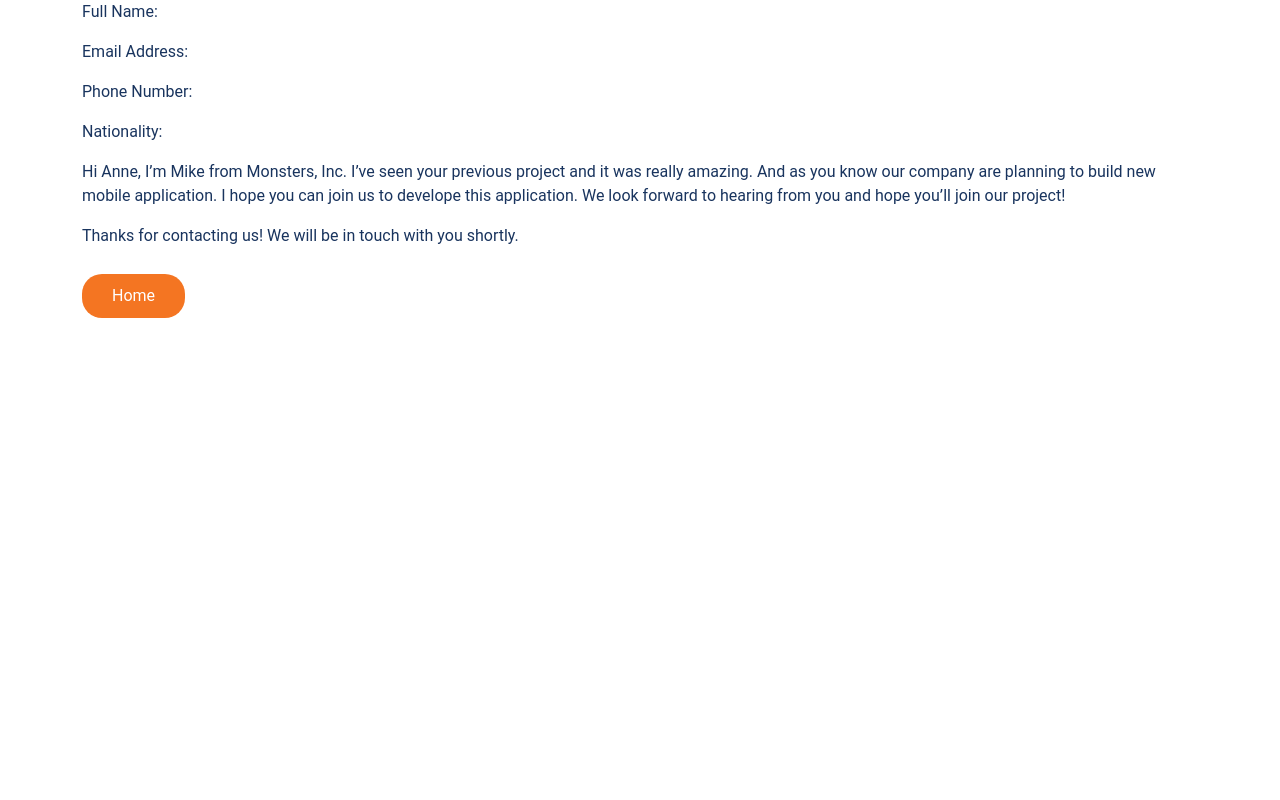
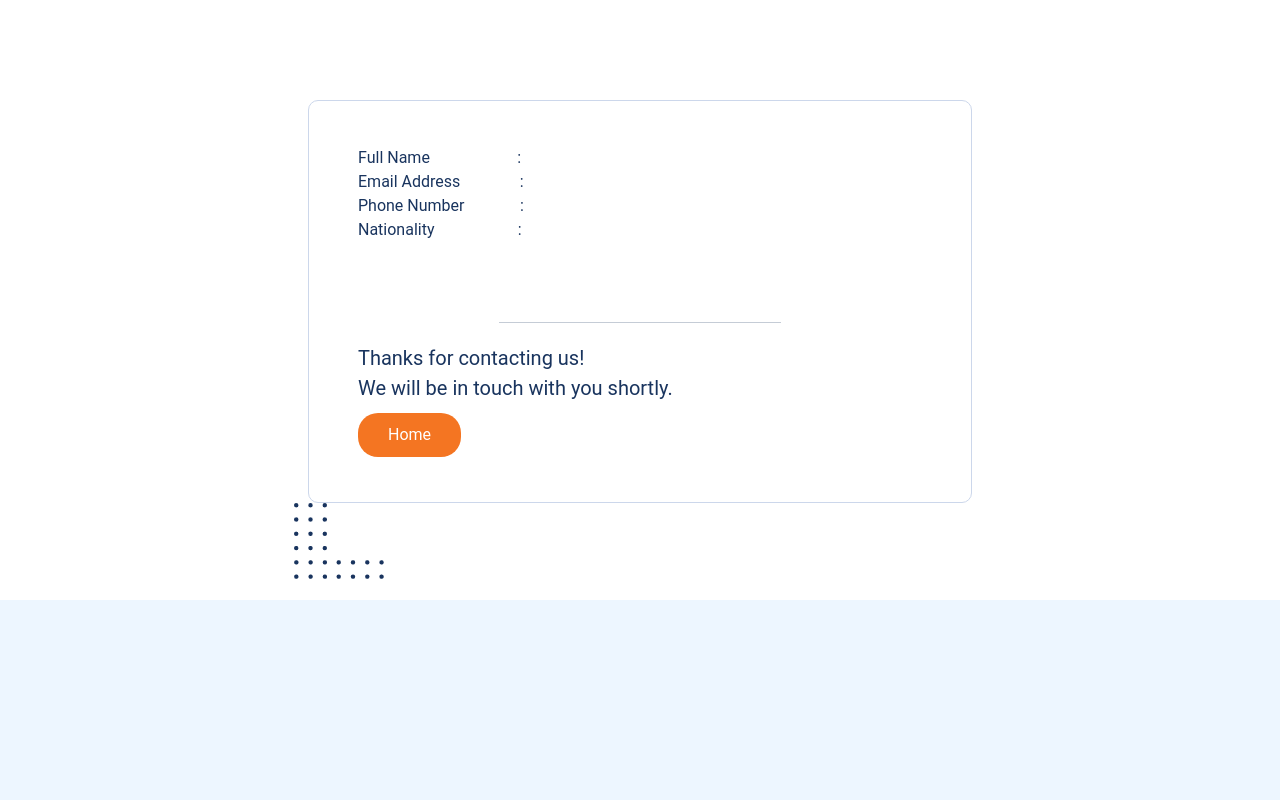
Before and after one commit to waldofx/HTML-CSS-Project-1, a plain HTML site: page review_message.html in a window 1280 px wide. Drawn offline with nearby package versions, Linux system fonts and the light colour scheme.

Commit message:
local storage + review_message css
local storage + review_message css

```diff
--- a/assets/css/style.css
+++ b/assets/css/style.css
@@ -113,6 +113,46 @@ body {
     margin-bottom: 16px;
 }
 
+.messagebox {
+    margin: 0 auto;
+    margin-top: 100px;
+    border: 2px solid grey;
+    max-width: 664px;
+    padding: 45px 49px;
+    background-color: #ffffff;
+    border: 1px solid #ccd7eb;
+    border-radius: 10px;
+}
+
+.background1 {
+    position: absolute;
+    z-index: -1;
+    top: 0;
+    left: 0;
+    height: 75%;
+    width: 100%;
+    background-color: #ffffff;
+}
+.background2 {
+    position: absolute;
+    z-index: -1;
+    top: 75%;
+    left: 0;
+    height: 25%;
+    width: 100%;
+    background-color: #edf6ff;
+}
+
+.row > hr {
+    width: 50%;
+    margin: 0px auto;
+    margin-bottom: 20px;
+}
+
+.row > div > p {
+    margin-bottom: 0;
+}
+
 @media (max-width: 767.99px) {
     .forms-a,
     #nasionality {
@@ -124,4 +164,9 @@ body {
     .img-banner {
         display: none;
     }
+
+    .messagebox {
+        max-width: 500px;
+        padding: 45px 49px;
+    }
 }
--- a/review_message.html
+++ b/review_message.html
@@ -11,29 +11,52 @@
 </head>
 
 <body>
-    <div class="container align-self-center">
+    <div class="background1"></div>
+    <div class="background2"></div>
+    <div class="container align-self-center messagebox">
         <div class="row">
             <div>
-                <p>Full Name: </p>
-                <p>Email Address: </p>
-                <p>Phone Number: </p>
-                <p>Nationality: </p>
+                <p>Full Name &nbsp&nbsp&nbsp&nbsp&nbsp&nbsp&nbsp&nbsp&nbsp&nbsp&nbsp&nbsp&nbsp&nbsp&nbsp&nbsp&nbsp&nbsp&nbsp&nbsp :
+                    <span id="mname" style="display:inline;">Mike</span>
+                </p>
+                <p>Email Address &nbsp&nbsp&nbsp&nbsp&nbsp&nbsp&nbsp&nbsp&nbsp&nbsp&nbsp&nbsp&nbsp :
+                    <span id="memail" style="display:inline;">mr.wazowski@email.com</span>
+                </p>
+                <p>Phone Number &nbsp&nbsp&nbsp&nbsp&nbsp&nbsp&nbsp&nbsp&nbsp&nbsp&nbsp&nbsp :
+                    <span id="mphone" style="display:inline;">081234567890</span>
+                </p>
+                <p>Nationality &nbsp&nbsp&nbsp&nbsp&nbsp&nbsp&nbsp&nbsp&nbsp&nbsp&nbsp&nbsp&nbsp&nbsp&nbsp&nbsp&nbsp&nbsp&nbsp :
+                    <span id="mnational" style="display:inline;">Indonesian</span>
+                </p>
             </div>
+            <div style="margin-top: 30px; margin-bottom: 50px;">
+                <p><i id="mmessage">
+                        Anne, I’m Mike from Monsters, Inc. I’ve seen your previous project and it was really amazing. And as you know our
+                        company are planning to build new mobile application. I hope you can join us to develope this application. We look forward to
+                        hearing from you and hope you’ll join our project!
+                    </i></p>
+            </div>
+            <hr />
             <div>
-                <p>Hi Anne, I’m Mike from Monsters, Inc. I’ve seen your previous project and it was really amazing. And as you know our company are
-                    planning to build new mobile application. I hope you can join us to develope this application. We look forward to hearing from you
-                    and hope you’ll join our project!</p>
-            </div>
-            <div>
-                <p>Thanks for contacting us! We will be in touch with you shortly.</p>
+                <p style="font-size: 20px;">Thanks for contacting us! <br /> We will be in touch with you shortly.</p>
                 <a class="btn btn-orange" href="./index.html" role="button">Home</a>
             </div>
         </div>
     </div>
+    <img src="./assets/img/img-dot.png" id="dot" alt="dot" style="margin-left: 23%;" />
+
 
     <script src="https://cdn.jsdelivr.net/npm/bootstrap@5.1.3/dist/js/bootstrap.bundle.min.js"
         integrity="sha384-ka7Sk0Gln4gmtz2MlQnikT1wXgYsOg+OMhuP+IlRH9sENBO0LRn5q+8nbTov4+1p" crossorigin="anonymous"></script>
     <script src="./assets/js/index.js"></script>
+    <script>
+        // Retrieve
+        document.getElementById("mname").innerHTML = localStorage.getItem("fullnamevalue");
+        document.getElementById("memail").innerHTML = localStorage.getItem("emailvalue");
+        document.getElementById("mphone").innerHTML = localStorage.getItem("phonevalue");
+        document.getElementById("mnational").innerHTML = localStorage.getItem("nationalityvalue");
+        document.getElementById("mmessage").innerHTML = localStorage.getItem("messagevalue");
+    </script>
 </body>
 
 </html>
```
Also changed, not shown: assets/js/index.js (+0 -10 lines), contact.html (+25 -7 lines).
